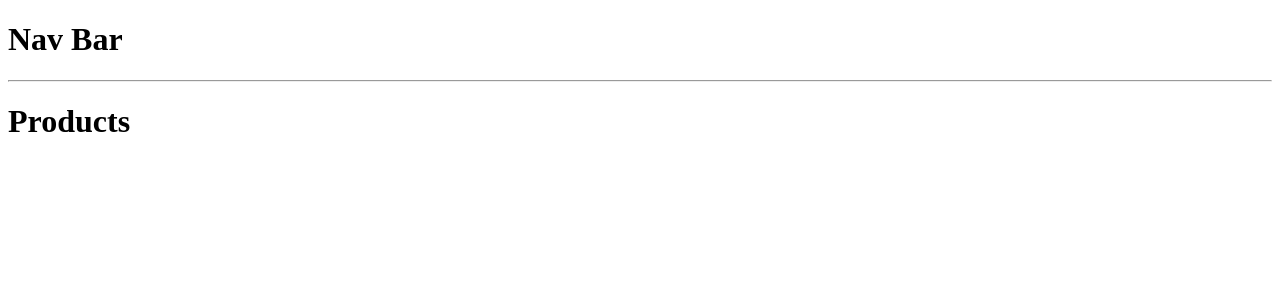
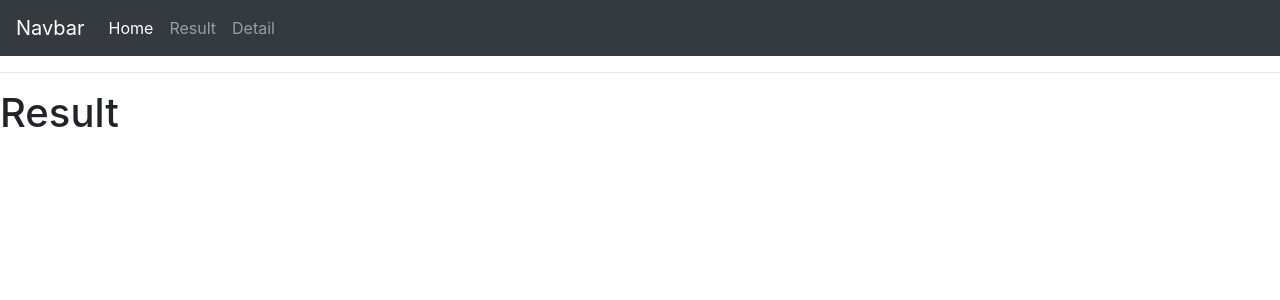
Before and after one commit to Kennehtso/InternshipMatters, a Django app: page /result/ in a window 1280 px wide. Shown: the top 300 px of the page. Run offline with Django 3.2, Linux system fonts and the light colour scheme; some libraries are stand-ins or nearby versions.

Commit message:
Apply Navbar with {%include%},

```diff
--- a/general/templates/general/detail.html
+++ b/general/templates/general/detail.html
@@ -1,4 +1,4 @@
-{% extends 'accounts/main.html'%}
+{% extends 'general/main.html'%}
 {% block content %}
-<h1>Contact</h1>
+<h1>Detail</h1>
 {% endblock %}
--- a/general/templates/general/home.html
+++ b/general/templates/general/home.html
@@ -1,4 +1,4 @@
-{% extends 'accounts/main.html'%}
+{% extends 'general/main.html'%}
 {% block content %}
-<h1>Dashboard</h1>
+<h1>Home</h1>
 {% endblock %}
--- a/general/templates/general/main.html
+++ b/general/templates/general/main.html
@@ -5,13 +5,18 @@
     <meta http-equiv="X-UA-Compatible" content="IE=edge">
     <meta name="viewport" content="width=device-width, initial-scale=1.0">
     <title>Internship Matters</title>
+    <link rel="stylesheet" href="https://stackpath.bootstrapcdn.com/bootstrap/4.3.1/css/bootstrap.min.css" integrity="sha384-ggOyR0iXCbMQv3Xipma34MD+dH/1fQ784/j6cY/iJTQUOhcWr7x9JvoRxT2MZw1T" crossorigin="anonymous">
 </head>
 <body>
-    <h1>Nav Bar</h1>
+    {% include './navbar.html'%}
     <hr/>
     <!--Main Content By other pages-->
     {% block content%}
     {% endblock content%}
 </body>
-<footer></footer>
+<footer>
+    <script src="https://code.jquery.com/jquery-3.3.1.slim.min.js" integrity="sha384-q8i/X+965DzO0rT7abK41JStQIAqVgRVzpbzo5smXKp4YfRvH+8abtTE1Pi6jizo" crossorigin="anonymous"></script>
+    <script src="https://cdnjs.cloudflare.com/ajax/libs/popper.js/1.14.7/umd/popper.min.js" integrity="sha384-UO2eT0CpHqdSJQ6hJty5KVphtPhzWj9WO1clHTMGa3JDZwrnQq4sF86dIHNDz0W1" crossorigin="anonymous"></script>
+    <script src="https://stackpath.bootstrapcdn.com/bootstrap/4.3.1/js/bootstrap.min.js" integrity="sha384-JjSmVgyd0p3pXB1rRibZUAYoIIy6OrQ6VrjIEaFf/nJGzIxFDsf4x0xIM+B07jRM" crossorigin="anonymous"></script>
+</footer>
 </html>
--- /dev/null
+++ b/general/templates/general/navbar.html
@@ -0,0 +1,14 @@
+<nav class="navbar navbar-expand-lg navbar-dark bg-dark">
+    <a class="navbar-brand" href="#">Navbar</a>
+    <button class="navbar-toggler" type="button" data-toggle="collapse" data-target="#navbarNavAltMarkup" aria-controls="navbarNavAltMarkup" aria-expanded="false" aria-label="Toggle navigation">
+      <span class="navbar-toggler-icon"></span>
+    </button>
+    <div class="collapse navbar-collapse" id="navbarNavAltMarkup">
+      <div class="navbar-nav">
+        <a class="nav-item nav-link active" href="#">Home</a>
+        <a class="nav-item nav-link" href="#">Result</a>
+        <a class="nav-item nav-link" href="#">Detail</a>
+        <!--a class="nav-item nav-link disabled" href="#" tabindex="-1" aria-disabled="true">Disabled</a-->
+      </div>
+    </div>
+  </nav>
--- a/general/templates/general/result.html
+++ b/general/templates/general/result.html
@@ -1,4 +1,4 @@
 {% extends 'general/main.html'%}
 {% block content %}
-<h1>Products</h1>
+<h1>Result</h1>
 {% endblock %}
```
